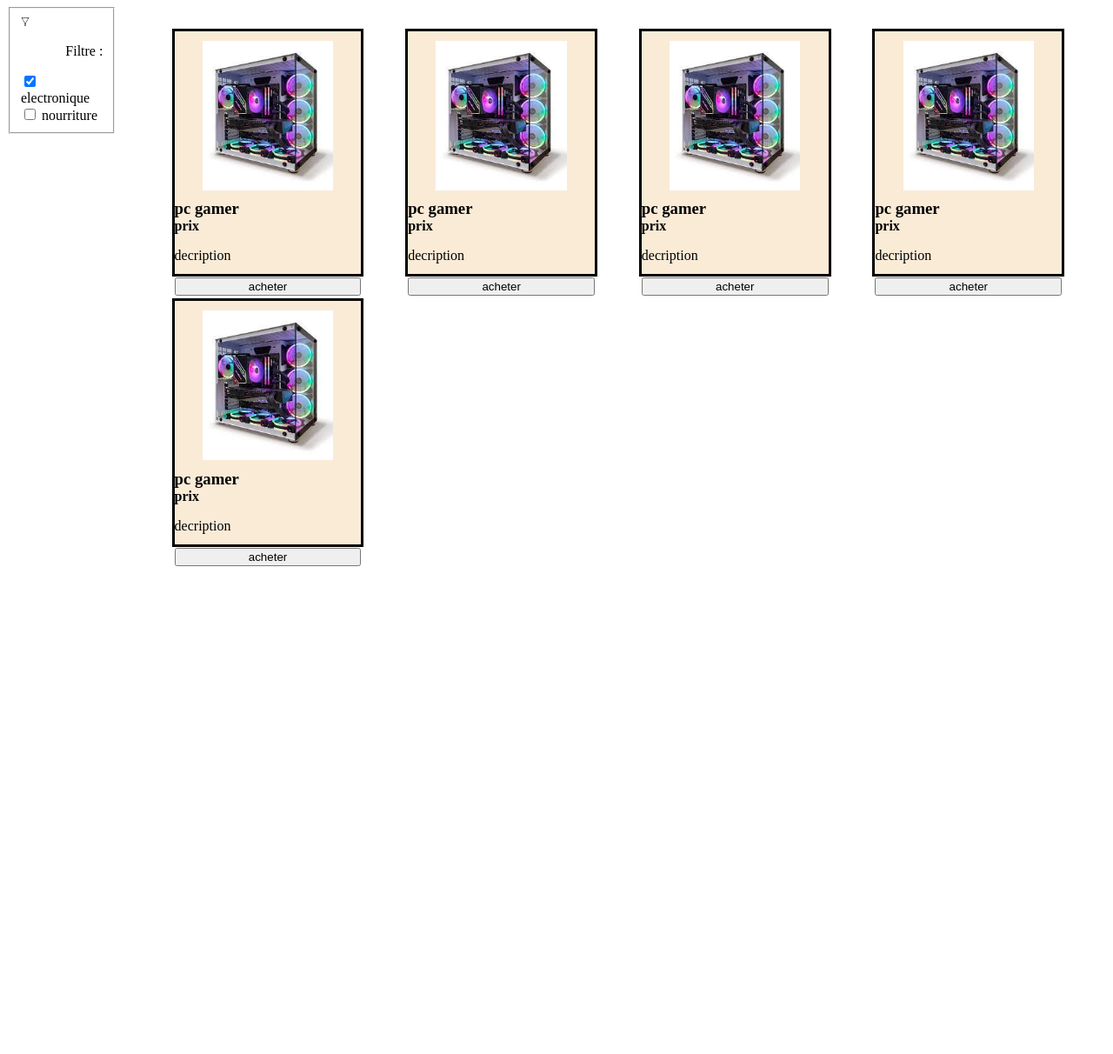
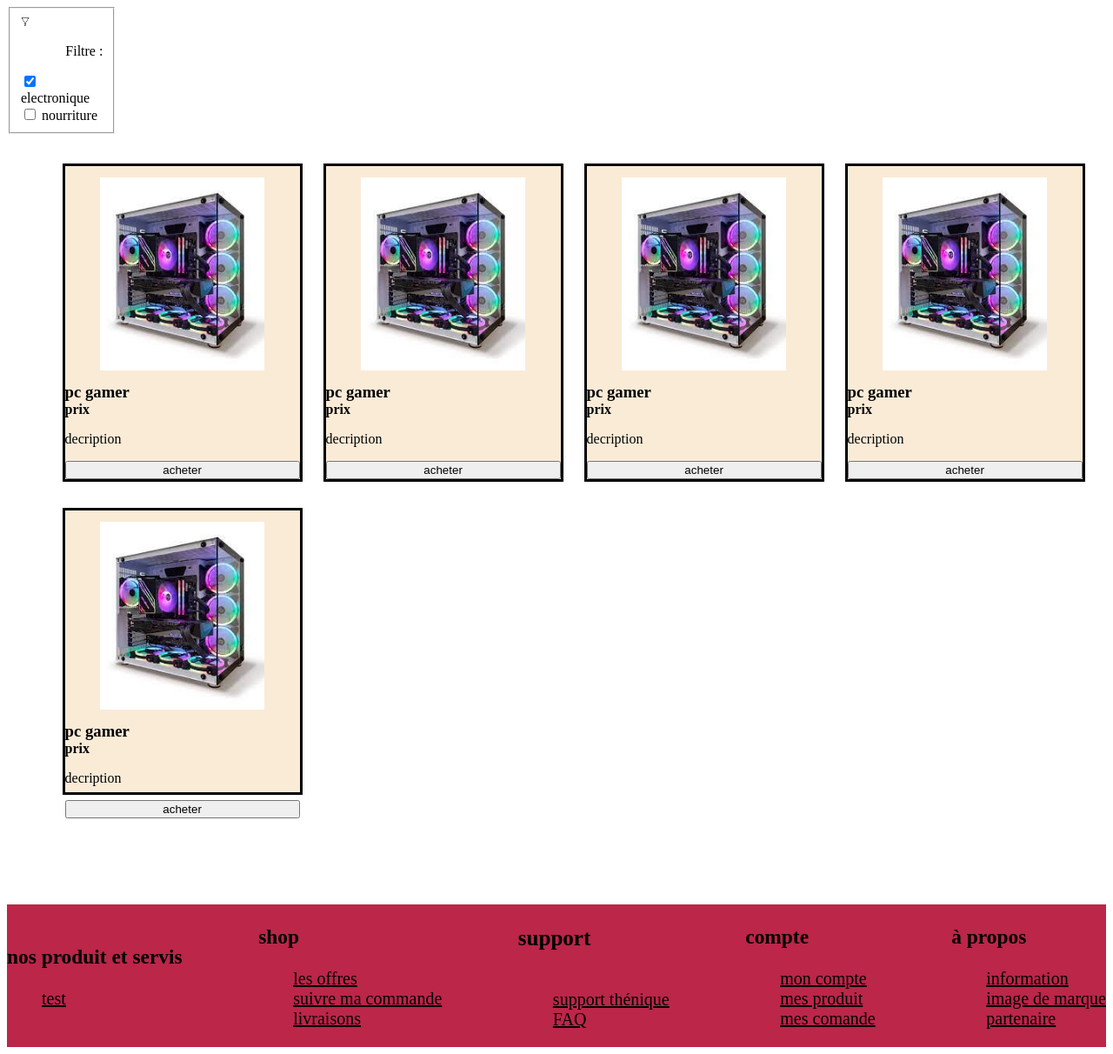
Before and after one commit to MehdiArroussi/Challenge48h, a PHP site: page /shop.html in a window 1280 px wide. Shown: the whole page at 87% size. Before the commit the page ends 651 px from the top, so only its background shows below. Run offline with PHP 8.4, Linux system fonts and the light colour scheme.

Commit message:
:construction: | Work in progress.

```diff
--- a/shop.html
+++ b/shop.html
@@ -7,6 +7,7 @@
     <meta http-equiv="X-UA-Compatible" content="IE=edge">
     <meta name="viewport" content="width=device-width, initial-scale=1.0">
     <link rel="stylesheet" href="style/shop.css">
+    <link rel="stylesheet" href="style/footer.css">
 </head>
 
 <body>
@@ -22,40 +23,87 @@
       </div>
     </fieldset>
   </div>
-  </div>
   <div class="shop">
-    <div class="article">
+    <div class="article1">
       <img src="pc.jfif" class="image" >
-      <h3>pc gamer</title></h3>
-      <h4>prix</title></h4>
+      <h3>pc gamer</h3>
+      <h4>prix</h4>
+      <p>decription</p>
+      <input type="button"value="acheter">
+    </div>
+    <div class="article2">
+      <img src="pc.jfif" class="image" >
+      <h3>pc gamer</h3>
+      <h4>prix</h4>
+      <p>decription</p>
+      <input type="button"value="acheter">
+    </div>
+    <div class="article3">
+      <img src="pc.jfif" class="image" >
+      <h3>pc gamer</h3>
+      <h4>prix</h4>
+      <p>decription</p>
+      <input type="button"value="acheter">
+    </div>
+    <div class="article4">
+      <img src="pc.jfif" class="image" >
+      <h3>pc gamer</h3>
+      <h4>prix</h4>
       <p>decription  </p>
       <input type="button"value="acheter">
-    </div><div class="article">
+    </div>
+    <div class="article5">
       <img src="pc.jfif" class="image" >
-      <h3>pc gamer</title></h3>
-      <h4>prix</title></h4>
-      <p>decription  </p>
-      <input type="button"value="acheter">
-    </div><div class="article">
-      <img src="pc.jfif" class="image" >
-      <h3>pc gamer</title></h3>
-      <h4>prix</title></h4>
-      <p>decription  </p>
-      <input type="button"value="acheter">
-    </div><div class="article">
-      <img src="pc.jfif" class="image" >
-      <h3>pc gamer</title></h3>
-      <h4>prix</title></h4>
-      <p>decription  </p>
-      <input type="button"value="acheter">
-    </div><div class="article">
-      <img src="pc.jfif" class="image" >
-      <h3>pc gamer</title></h3>
-      <h4>prix</title></h4>
+      <h3>pc gamer</h3>
+      <h4>prix</h4>
       <p>decription  </p>
       <input type="button"value="acheter">
     </div>
   </div>
+  <footer>
+    <div class="footer-service">
+      <h3> nos produit et servis</h3>
+      <ul class ="liste-service">
+        <style>
+          a { color: black;}
+        </style>
+        <li> <a href="#"> test </a></li>
+      </ul>
+    </div>
+    <div class="footer-shop">
+      <h3> shop</h3>
+      <ul class ="liste-offres">
+        <li> <a href="#"> les offres </a></li>
+        <li> <a href="#"> suivre ma commande</a></li>
+        <li> <a href="#"> livraisons </a></li>
+      </ul>
+    </div>
+    <div class="footer-support">
+      <h3> support</h3>
+      <ul class ="liste-support">
+        <li> <a href="#"> support thénique </a></li>
+        <li> <a href="#"> FAQ </a></li>
+      </ul>
+    </div>
+    <div class="footer-compte">
+      <h3> compte</h3>
+      <ul class ="liste-compte">
+        <li> <a href="#"> mon compte </a></li>
+        <li> <a href="#"> mes produit </a></li>
+        <li> <a href="#"> mes comande  </a></li>
+      </ul>
+    </div>
+    <div class="footer-propos">
+      <h3> à propos</h3>
+      <ul class ="liste-propos">
+        <li> <a href="#"> information </a></li>
+        <li> <a href="#"> image de marque </a></li>
+        <li> <a href="#"> partenaire  </a></li>
+      </ul>
+    </div>
+
+
+  </footer>
 
 
 </body>
--- /dev/null
+++ b/style/footer.css
@@ -0,0 +1,35 @@
+footer{
+    position: relative;
+    margin-top: 10%;
+    width: auto;
+    display: flex;
+    flex-direction: row;
+    align-items:center;
+    justify-content:space-between;
+    background-color: #bb2649;
+    font-size: 20px;
+}
+
+.liste-offres,
+.liste-service,
+.liste-support,
+.liste-compte,
+.liste-propos{
+    list-style-type: none;
+}
+
+.footer .footer-shop a{
+    text-decoration: none;
+    font-style: bold;
+    text-decoration-color: #3fab0a33;
+    color: #3fab0a33;
+}
+
+
+
+.footer-servis h3,
+.footer-support h3,
+.footer-oggres h3{
+    font-size: 25px;
+    padding-bottom: 20px;
+}
--- a/style/shop.css
+++ b/style/shop.css
@@ -1,33 +1,42 @@
 
-
+body{
+    display: flex;
+    flex-direction:  column;
+}
 
 
 .shop{
-    margin-left:15% ;
+    margin-left:5% ;
     display: grid;
-    grid-template-columns:repeat(4, 1fr);
-    /* grid-template-rows: 300px; */
+    grid-template-columns:repeat(4, 300px);
+    grid-template-rows: 400px;
     justify-content:center;
     align-items: end;
 
 }
 
-.article{
+
+.article1,
+.article2,
+.article3,
+.article4,
+.article5,
+.article6{
     background-color: antiquewhite;
     border: solid;
     height: 90%;
-    width: 80%;
+    width: 90%;
     display: flex;
     flex-direction: column;
 }
-.article .image{
+.image{
     padding-left: 15%;
     padding-top: 5%;
     padding-bottom: 5%;
     height: 70%;
     width: 70%;
     display: flex;
-    justify-content:space-between;
+    justify-content:space-around;
 }
 
 
@@ -53,7 +62,4 @@
     display: flex;
     justify-content: flex-end;
     align-items: flex-start;
-
-
-
 }
```
